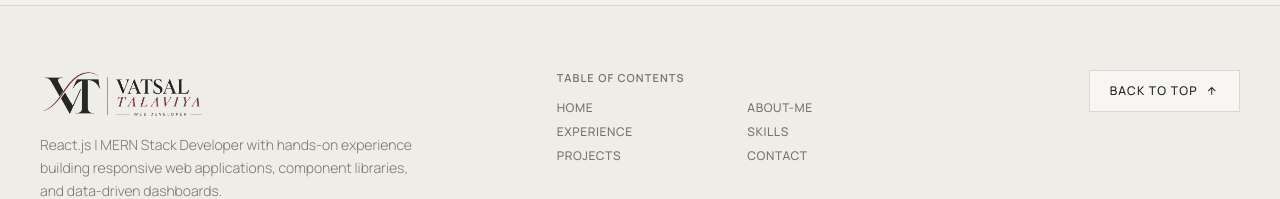
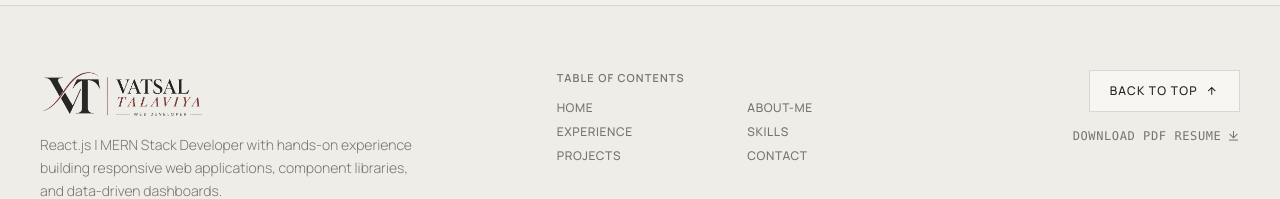
Before and after one commit to vatsaltalaviya/Portfolio, a React (Vite) app: page / in a window 1280 px wide. Shown: the part 8836-9035 px from the top of the page. Built offline with nearby package versions, Linux system fonts and the light colour scheme; a web font is replaced by a local one.

Commit message:
add new updated resume and able to download updated resume.

```diff
--- a/src/components/Footer.jsx
+++ b/src/components/Footer.jsx
@@ -115,8 +115,8 @@ const Footer = ({ onNavigate }) => {
             </ul>
           </div>
 
-          {/* Back to Top */}
-          <div className="md:col-span-3 flex md:justify-end items-start">
+          {/* Back to Top & Resume */}
+          <div className="md:col-span-3 flex flex-col md:items-end items-start gap-3">
             <button
               onClick={scrollToTop}
               className="inline-flex items-center gap-2 px-5 py-3 border border-[#DAD7D0] bg-[#F7F6F2] text-[#202020] hover:bg-[#202020] hover:text-[#F7F6F2] hover:border-[#202020] text-xs uppercase tracking-widest font-medium transition-all duration-300 group"
@@ -124,6 +124,16 @@ const Footer = ({ onNavigate }) => {
               <span>Back to Top</span>
               <i className="ri-arrow-up-line transition-transform group-hover:-translate-y-1"></i>
             </button>
+            <a
+              href="/Vatsal%20Talaviya%20Resume.pdf"
+              target="_blank"
+              rel="noopener noreferrer"
+              download="Vatsal Talaviya Resume.pdf"
+              className="inline-flex items-center gap-1.5 text-xs uppercase tracking-wider text-[#77746E] hover:text-[#873D42] font-mono transition-colors pt-1"
+            >
+              <span>Download PDF Resume</span>
+              <i className="ri-download-line"></i>
+            </a>
           </div>
         </div>
 
--- a/src/components/Hero.jsx
+++ b/src/components/Hero.jsx
@@ -106,10 +106,10 @@ const Hero = () => {
             <div className="pt-6 border-t border-[#DAD7D0] space-y-6">
               <div className="flex flex-col sm:flex-row items-stretch sm:items-center gap-4">
                 <a
-                  href="https://drive.google.com/file/d/1HJw9QNiD_PZvu-7qgmAWI_oF6dF4oZfa/view"
+                  href="/Vatsal%20Talaviya%20Resume.pdf"
                   target="_blank"
                   rel="noopener noreferrer"
-                  download="Vatsal-TalaviyaCV.pdf"
+                  download="Vatsal Talaviya Resume.pdf"
                   className="group inline-flex items-center justify-center gap-3 bg-[#202020] text-[#F7F6F2] hover:bg-[#873D42] px-7 py-4 border border-[#202020] hover:border-[#873D42] text-xs uppercase tracking-widest font-medium transition-all duration-300"
                 >
                   <FlipAnimation>Download CV</FlipAnimation>
--- a/src/components/Navbar.jsx
+++ b/src/components/Navbar.jsx
@@ -105,9 +105,10 @@ const Navbar = ({ activeSection = "home", onNavigate }) => {
 
           {/* Quick CTA */}
           <a
-            href="https://drive.google.com/file/d/1HJw9QNiD_PZvu-7qgmAWI_oF6dF4oZfa/view"
+            href="/Vatsal%20Talaviya%20Resume.pdf"
             target="_blank"
             rel="noopener noreferrer"
+            download="Vatsal Talaviya Resume.pdf"
             className="hidden lg:inline-flex items-center gap-2 px-4 py-2 border border-[#202020] text-xs uppercase tracking-wider font-medium text-[#202020] hover:bg-[#873D42] hover:border-[#873D42] hover:text-[#F7F6F2] transition-all duration-200"
           >
             <span>Resume</span>
@@ -169,9 +170,10 @@ const Navbar = ({ activeSection = "home", onNavigate }) => {
 
           <div className="pt-4 border-t border-[#DAD7D0] flex items-center justify-between text-xs text-[#77746E]">
             <a
-              href="https://drive.google.com/file/d/1HJw9QNiD_PZvu-7qgmAWI_oF6dF4oZfa/view"
+              href="/Vatsal%20Talaviya%20Resume.pdf"
               target="_blank"
               rel="noopener noreferrer"
+              download="Vatsal Talaviya Resume.pdf"
               className="text-[#202020] font-medium hover:text-[#873D42] flex items-center gap-1 uppercase tracking-wider"
             >
               <span>Download CV</span>
```
Also changed, not shown: 2 other files (tests, documents, lock files or other folders).
